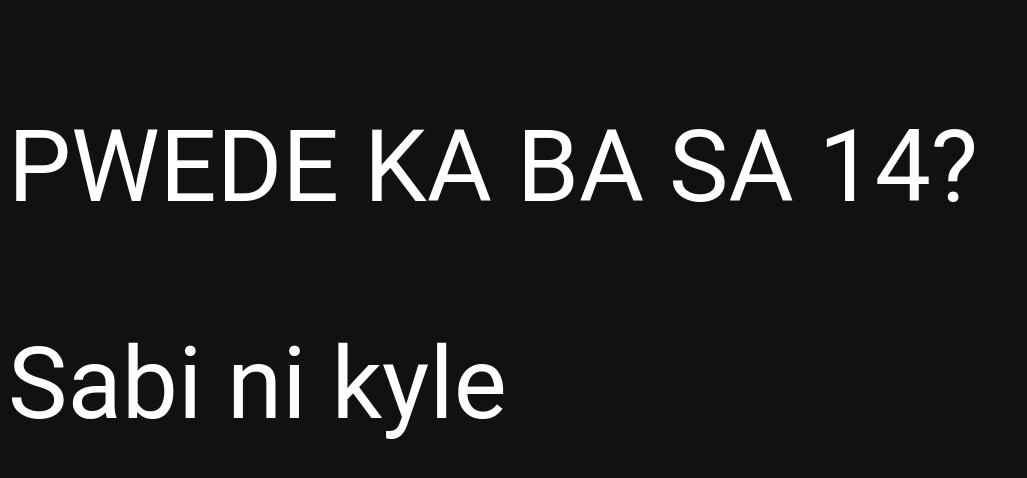
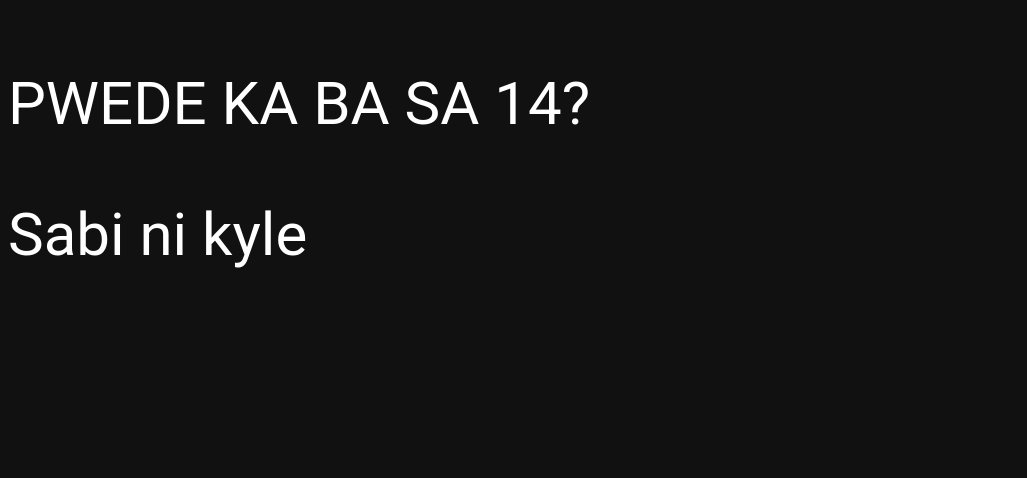
Before and after one commit to JcNoobLol/valentines-etc, a website: page src/14.html in a window 1280 px wide. Shown: the whole page, without its empty margins (0-1027 px from the left). Drawn offline with Linux system fonts and the light colour scheme.

Commit message:
Update 14.html

```diff
--- a/src/14.html
+++ b/src/14.html
@@ -7,12 +7,10 @@
     div.slide-left {
       width:100%;
       overflow:hidden;
-      font-size: 100px;
     }
     div.slide-left p {
       animation: slide-left 5s;
-      font-size: 100px;
-
+      font-size: 60px;
     }
 
     @keyframes slide-left {
```
